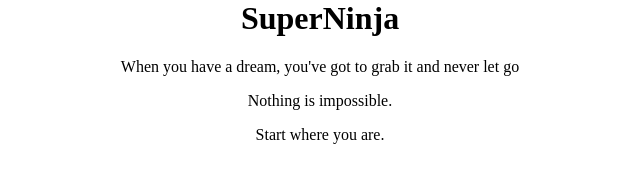
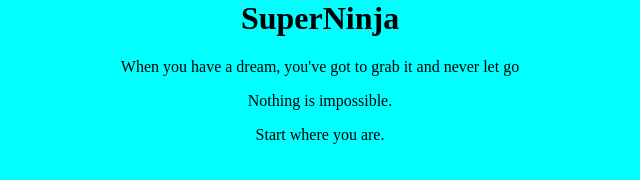
Before and after one commit to jennyjin7028/superninja, a plain HTML site: page index.html in a window 1280 px wide. Shown: the whole page, without its empty margins (320-960 px from the left). Drawn offline with Linux system fonts and the light colour scheme.

Commit message:
Update styles.css

```diff
--- a/styles.css
+++ b/styles.css
@@ -1,5 +1,5 @@
 body {
     margin: 0;
-    background: [pink];
+    background:cyan;
     text-align: center;
 }
```
